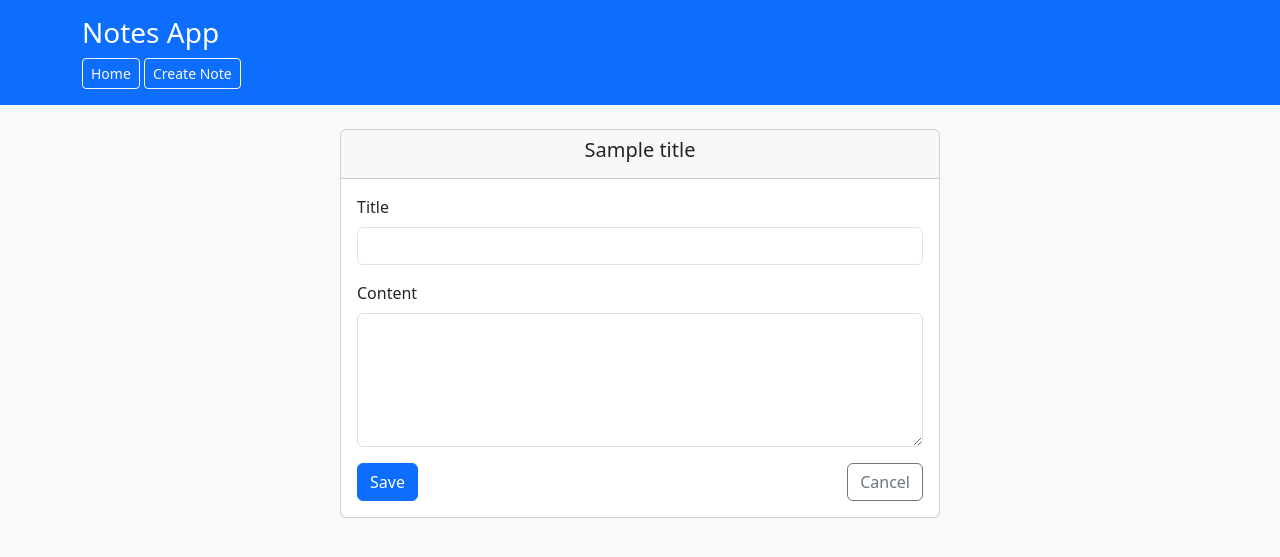
After one commit to i2x/notes_project, a Django app: template notes/templates/notes/form.html in a window 1280 px wide. The commit adds this page. Shown: the top 557 px of the page. Run offline with Django 3.2, Linux system fonts and the light colour scheme; the template is opened without the code that fills it: most values are stand-ins (such as "Sample title", 1, 10 or a date in 2020).

Commit message:
feat curd

```diff
--- /dev/null
+++ b/notes/templates/notes/base.html
@@ -0,0 +1,24 @@
+<!DOCTYPE html>
+<html>
+<head>
+    <title>Notes App</title>
+    <!-- Include Bootstrap CSS -->
+    <link href="https://cdn.jsdelivr.net/npm/bootstrap@5.3.0/dist/css/bootstrap.min.css" rel="stylesheet">
+    <!-- Optional: Include Bootstrap JS Bundle for interactivity -->
+    <script src="https://cdn.jsdelivr.net/npm/bootstrap@5.3.0/dist/js/bootstrap.bundle.min.js"></script>
+</head>
+<body class="bg-light">
+    <header class="bg-primary text-white py-3">
+        <div class="container">
+            <h1 class="h3">Notes App</h1>
+            <nav>
+                <a href="/" class="btn btn-outline-light btn-sm">Home</a>
+                <a href="/create/" class="btn btn-outline-light btn-sm">Create Note</a>
+            </nav>
+        </div>
+    </header>
+    <main class="container mt-4">
+        {% block content %}{% endblock %}
+    </main>
+</body>
+</html>
--- /dev/null
+++ b/notes/templates/notes/form.html
@@ -0,0 +1,26 @@
+{% extends 'notes/base.html' %}
+
+{% block content %}
+<div class="card mx-auto" style="max-width: 600px;">
+    <div class="card-header text-center">
+        <h2 class="h5">{{ title }}</h2>
+    </div>
+    <div class="card-body">
+        <form method="post">
+            {% csrf_token %}
+            <div class="mb-3">
+                <label for="id_title" class="form-label">Title</label>
+                <input type="text" id="id_title" name="title" value="{{ form.title.value|default:'' }}" class="form-control">
+            </div>
+            <div class="mb-3">
+                <label for="id_content" class="form-label">Content</label>
+                <textarea id="id_content" name="content" rows="5" class="form-control">{{ form.content.value|default:'' }}</textarea>
+            </div>
+            <div class="d-flex justify-content-between">
+                <button type="submit" class="btn btn-primary">Save</button>
+                <a href="/" class="btn btn-outline-secondary">Cancel</a>
+            </div>
+        </form>
+    </div>
+</div>
+{% endblock %}
--- a/notes/urls.py
+++ b/notes/urls.py
@@ -4,4 +4,7 @@ from . import views
 urlpatterns = [
     path('', views.index, name='index'),
     path('<int:note_id>/', views.detail, name='detail'),
+    path('create/', views.create, name='create'),
+    path('<int:note_id>/update/', views.update, name='update'),
+    path('<int:note_id>/delete/', views.delete, name='delete'),
 ]
--- a/notes_project/settings.py
+++ b/notes_project/settings.py
@@ -25,7 +25,7 @@ SECRET_KEY = 'django-insecure-@+97qltb^%ct@t6lw#*jicu^053wp@hl^ldq6+b0*^_#$4-y8c
 # SECURITY WARNING: don't run with debug turned on in production!
 DEBUG = True
 
-ALLOWED_HOSTS = ['i2x.pythonanywhere.com']
+ALLOWED_HOSTS = ['i2x.pythonanywhere.com','127.0.0.1']
 
 
 # Application definition
```
Also changed, not shown: notes/forms.py (added, +7 -0 lines), notes/templates/notes/delete.html (added, +17 -0 lines), notes/templates/notes/detail.html (+13 -11 lines), notes/templates/notes/index.html (+22 -14 lines), notes/views.py (+35 -1 lines), db.sqlite3, 1 other file.
